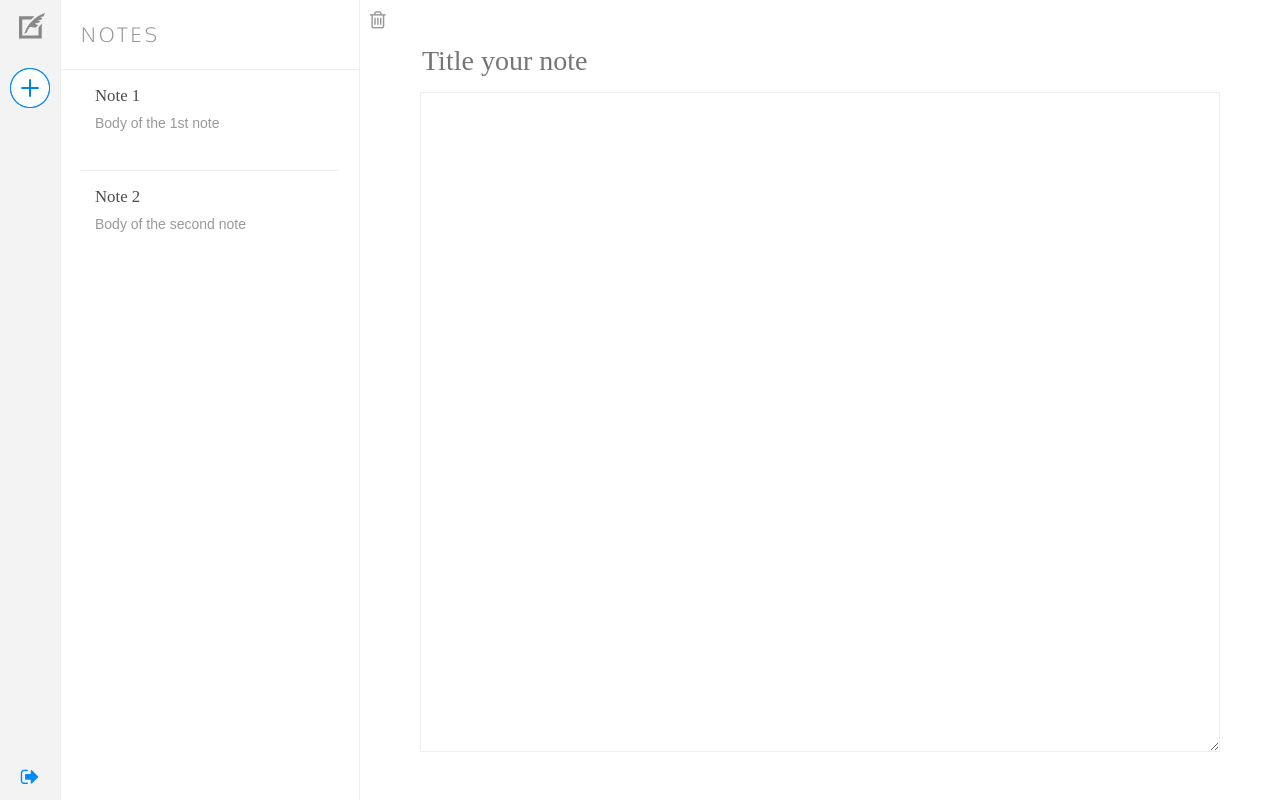
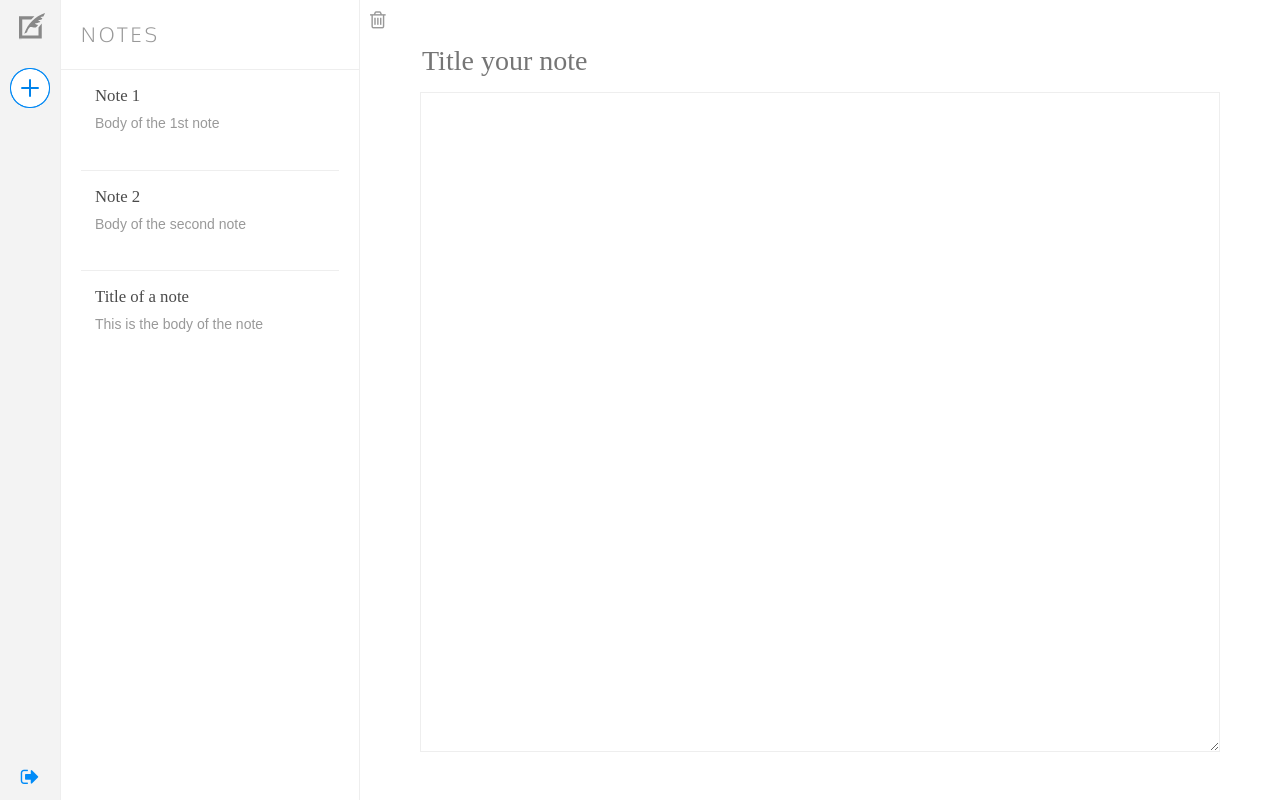
Before and after one commit to lwurl/another-noteherder, a React (Create React App) app: page / in a window 1280 px wide. Built offline with nearby package versions, Linux system fonts and the light colour scheme; a web font is replaced by a local one.

Commit message:
Add another note

```diff
--- a/src/Main.js
+++ b/src/Main.js
@@ -16,6 +16,10 @@ class Main extends React.Component {
                 {
                     title: 'Note 2',
                     body: 'Body of the second note',
+                },
+                {
+                    title: 'Title of a note',
+                    body: 'This is the body of the note',
                 }
             ]
         }
```
